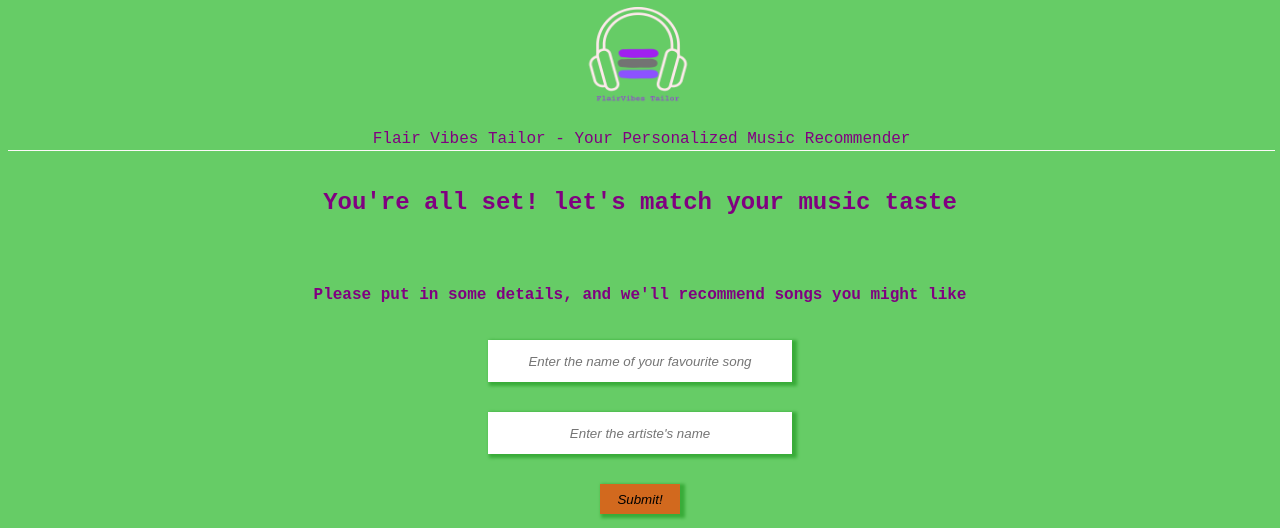
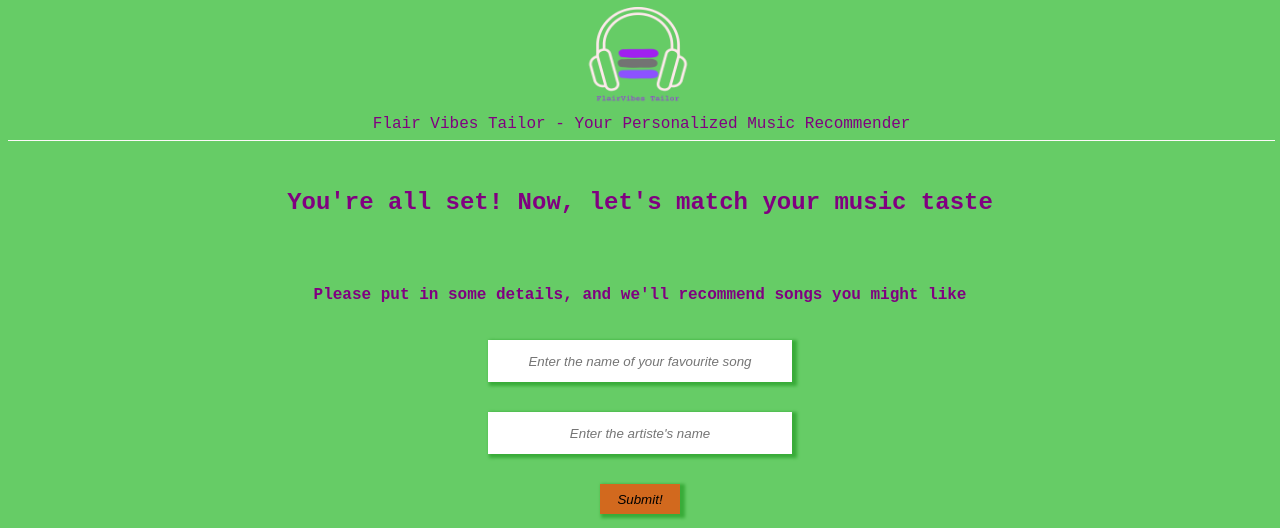
Before and after one commit to JasonFlair/FlairVibes_Tailor, a Flask app: page /fvt in a window 1280 px wide. Shown: the top 528 px of the page. Run offline with Flask 2, Linux system fonts and the light colour scheme; some libraries are stand-ins or nearby versions.

Commit message:
few changes

```diff
--- a/dynamic_webf/fvtstatic/styles/common.css
+++ b/dynamic_webf/fvtstatic/styles/common.css
@@ -20,8 +20,9 @@ main {
 }
 
 img {
-    width: 360px;
-    height: 300px;
+    width: 80%;
+    height: 20%;
+    box-shadow: 3px 1px 3px 1px gray
 }
 
 .rectext {
--- a/dynamic_webf/fvtstatic/styles/header.css
+++ b/dynamic_webf/fvtstatic/styles/header.css
@@ -1,6 +1,6 @@
 
 header {
-    height: 150px;
+    height: 140px;
     width: 99%;
     border-bottom: 1px #fcf9f9 solid;
     background-color: #66cc66;
@@ -10,7 +10,7 @@ header {
 }
 
 .headertext {
-    margin-top: -20px;
+    margin-top: -25px;
 }
 
 .logo {
--- a/dynamic_webf/templates/flairvibestailor.html
+++ b/dynamic_webf/templates/flairvibestailor.html
@@ -21,7 +21,7 @@
         </header>
         <div class="container">
             <section class="welcome">
-                <h2>You're all set! let's match your music taste</h2>
+                <h2>You're all set! Now, let's match your music taste</h2>
             </section>
             <section class="submission">
                 <div>
```
